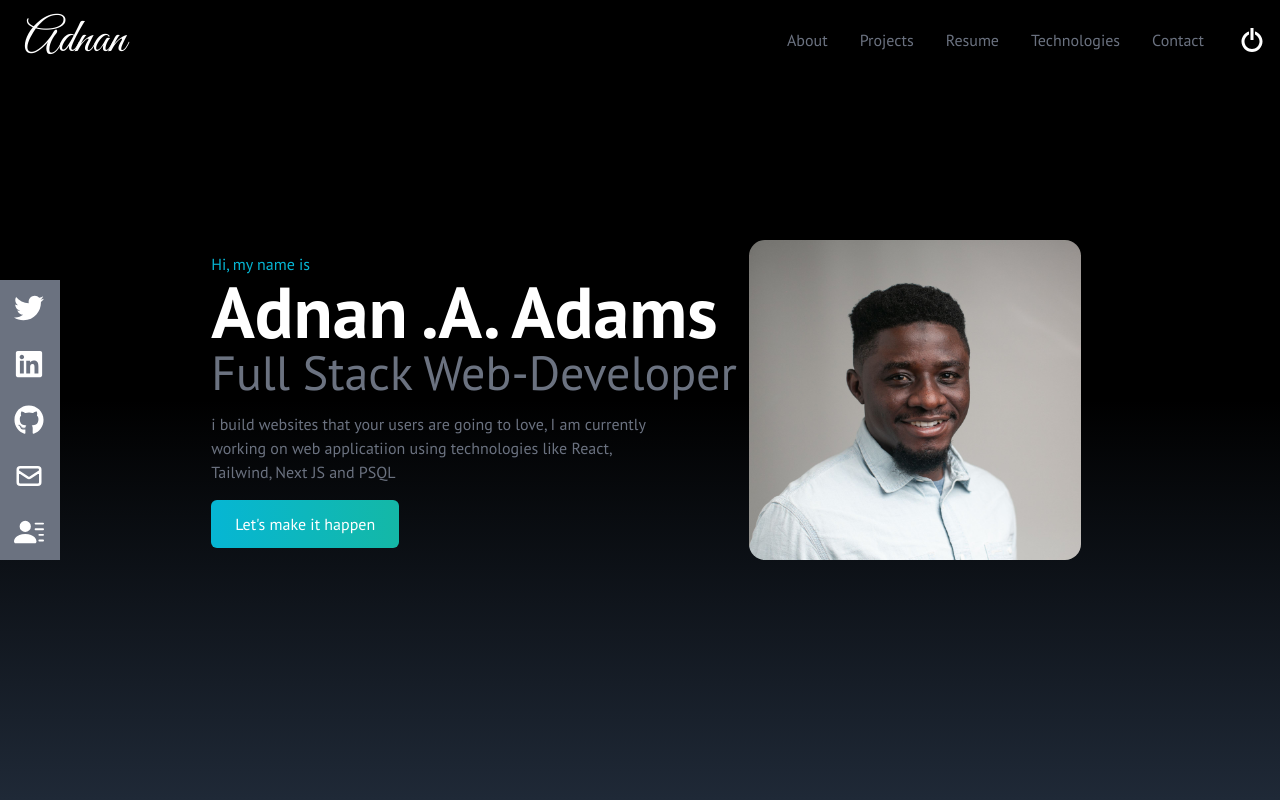
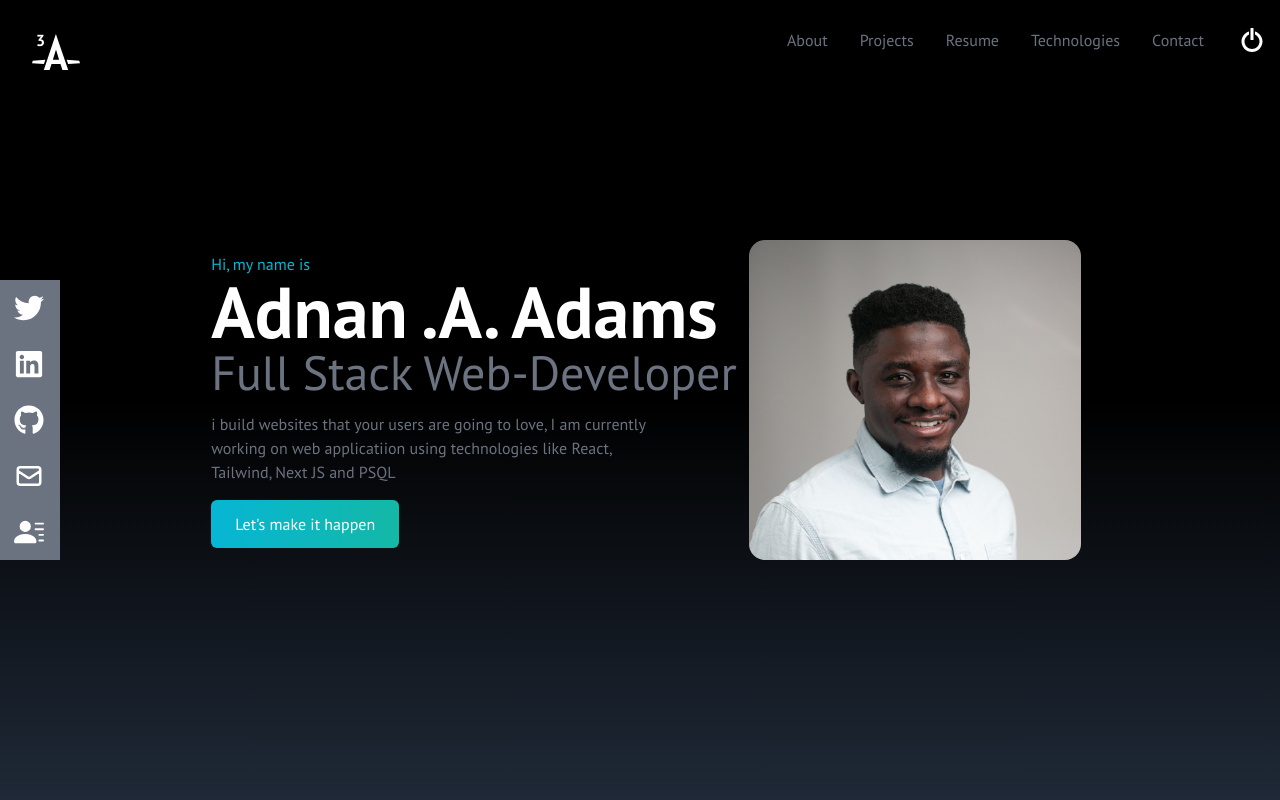
Before and after one commit to AdnanAbubakarAdams/Main-website, a React (Create React App) app: page / in a window 1280 px wide. Shown: the top 800 px of the page. Built offline with nearby package versions, Linux system fonts and the light colour scheme.

Commit message:
adding some more styling

```diff
--- a/src/components/Contact.js
+++ b/src/components/Contact.js
@@ -27,9 +27,13 @@ const Contact = () => {
                       <button className="cursor-pointer bg-gradient-to-r from-cyan-500 to-teal-500 text-white mx-auto my-8 flex items-center px-6 py-3 rounded-md hover:scale-110 duration-300">Lets Talk</button>
                 </form>
             </div>
+            <div>
+             <p className='text-center hover:scale-105 duration-500 hover:text-cyan-200'>Designed & built by Adnan Abubakar Adams</p>
+             <p className='text-center hover:scale-105 duration-500 hover:text-cyan-200'>© 2023 A.A.A</p>
+            </div>
         </div>
     </div>
   )
 }
 
-export default Contact
+export default Contact;
--- a/src/components/NavBar.js
+++ b/src/components/NavBar.js
@@ -1,5 +1,5 @@
 import React, { useState } from "react";
-import { FaTimes, FaBars } from "react-icons/fa/";
+import { FaTimes, FaBars, FaAutoprefixer } from "react-icons/fa/";
 import { ImSwitch } from "react-icons/im";
 import { Link } from "react-scroll";
 
@@ -11,7 +11,9 @@ const NavBar = () => {
     <div className="bg-black px-4 flex justify-between h-20 w-full items-center text-white fixed ">
       <div>
       <Link to="home" smooth duration={500}>
-        <h1 className="font-Adnan cursor-pointer text-5xl ml-2">Adnan</h1>
+        {/* <h1 className="font-Adnan cursor-pointer text-5xl ml-2">Adnan</h1> */}
+        <FaAutoprefixer className="cursor-pointer text-5xl ml-4 absolute" />
+        <span className="relative ml-5 font-bold">3</span>
         </Link>
       </div>
       <ul className="hidden md:flex">
```
